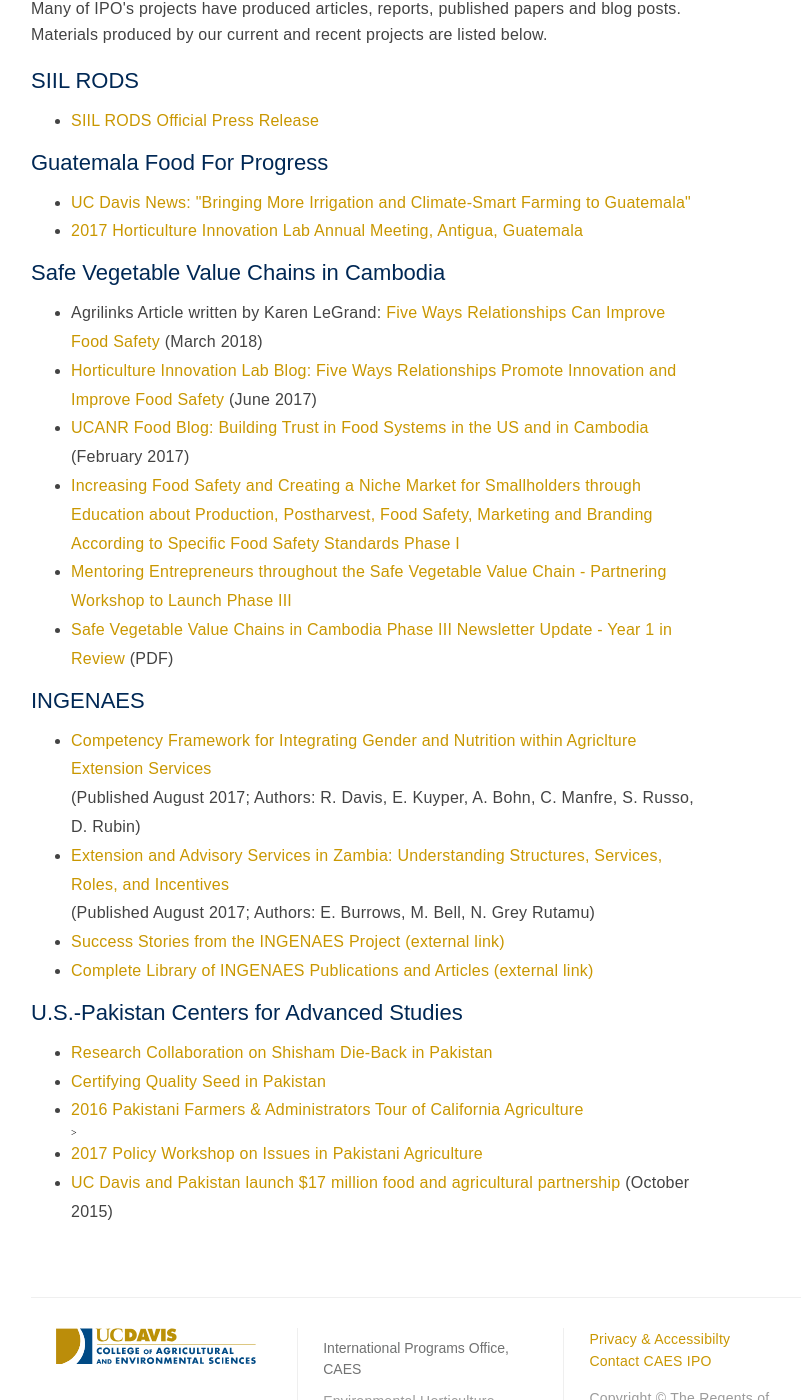
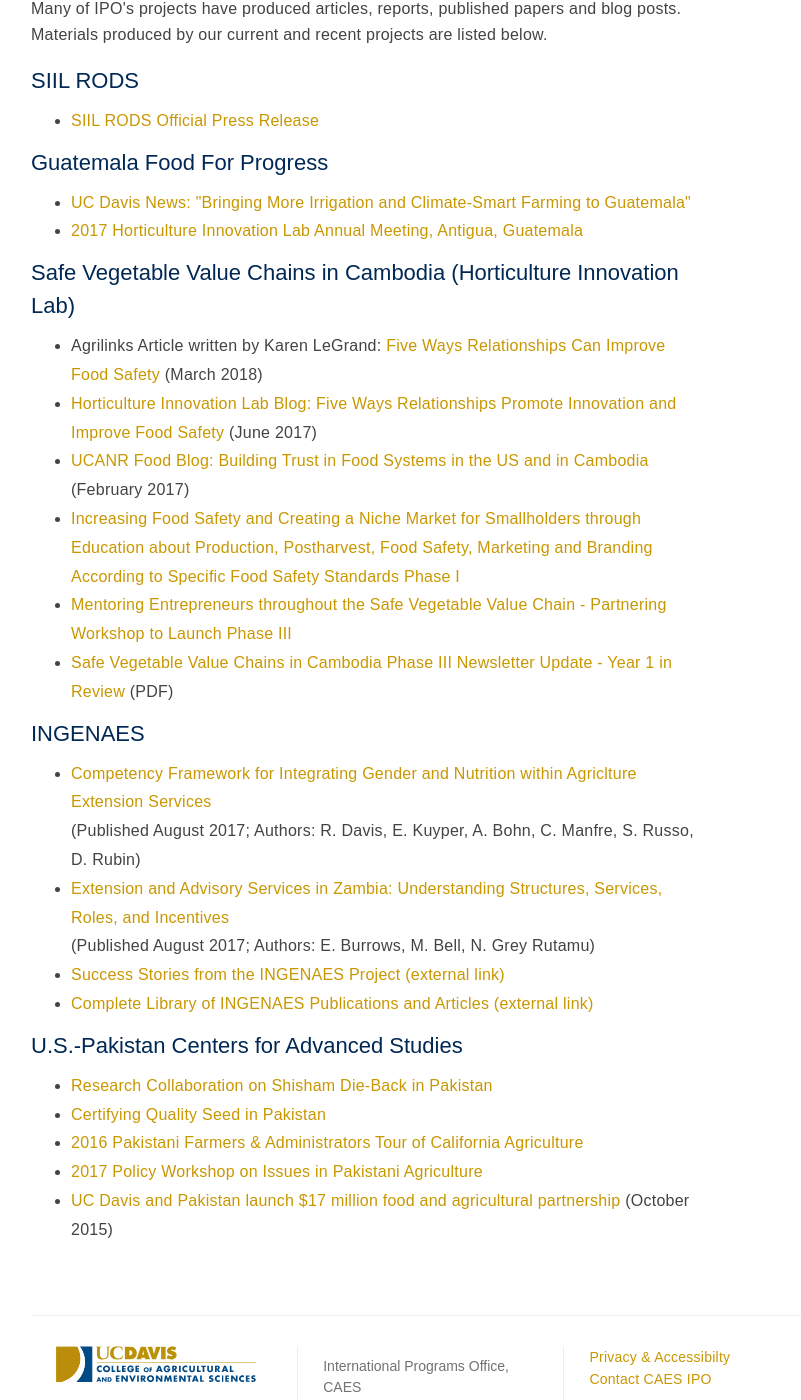
Before and after one commit to ucdavis/ip, a Jekyll site: the page built from research/archives.html, in a window 1280 px wide and 1400 px high, scrolled down 473 px. Shown: the whole window, without its empty margins (97-898 px from the left). Built offline with Jekyll 4.4.1, drawn with Linux system fonts in a browser that asks for light colours; nearby versions of some CDN libraries.

Commit message:
archive edit

```diff
--- a/research/archives.html
+++ b/research/archives.html
@@ -23,7 +23,7 @@
     </ul>
 
 
-    <h2>Safe Vegetable Value Chains in Cambodia</h2>
+    <h2>Safe Vegetable Value Chains in Cambodia (Horticulture Innovation Lab)</h2>
     <ul>
       <li>Agrilinks Article written by Karen LeGrand: <a target="_blank" href="https://www.agrilinks.org/post/5-ways-relationships-can-improve-food-safety">Five Ways Relationships Can Improve Food Safety</a> (March 2018)</li>
       <li><a href="https://blog.horticulture.ucdavis.edu/2017/06/5-ways-relationships-promote-innovation-food-safety/">Horticulture Innovation Lab Blog: Five Ways Relationships Promote Innovation and Improve Food Safety</a> (June 2017) </li>
@@ -44,7 +44,7 @@
     <ul>
       <li><a href="/profiles/USPCAS/shisham_collaboration">Research Collaboration on Shisham Die-Back in Pakistan</a></li>
       <li><a href="/profiles/USPCAS/quality_seed">Certifying Quality Seed in Pakistan</a></li>
-      <li><a href="/profiles/USPCAS/farmers_tour">2016 Pakistani Farmers & Administrators Tour of California Agriculture</a></li>>
+      <li><a href="/profiles/USPCAS/farmers_tour">2016 Pakistani Farmers & Administrators Tour of California Agriculture</a></li>
       <li><a href="/profiles/USPCAS/policy_workshop">2017 Policy Workshop on Issues in Pakistani Agriculture</a></li>
       <li><a href="https://www.ucdavis.edu/news/uc-davis-and-pakistan-launch-17-million-food-and-agricultural-partnership">UC Davis and Pakistan launch $17 million food and agricultural partnership</a> (October 2015)</li>
     </ul>
```
